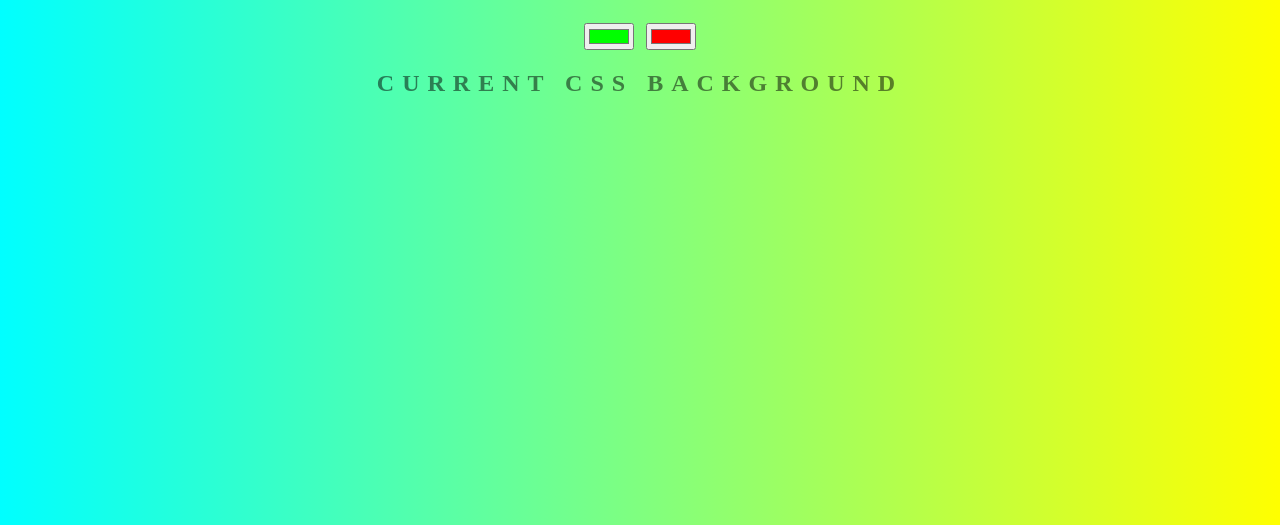
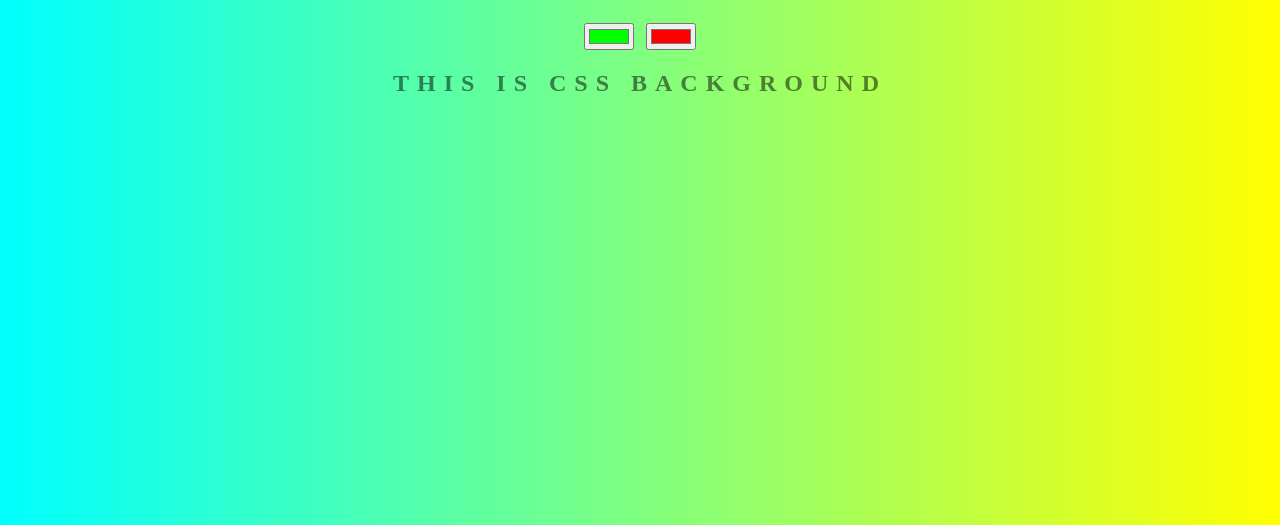
Before and after one commit to teodoravadani/background-generator, a plain HTML site: page index.html in a window 1280 px wide. Shown: the part 275-800 px from the top of the page. Drawn offline with Linux system fonts and the light colour scheme.

Commit message:
changing text

```diff
--- a/index.html
+++ b/index.html
@@ -8,7 +8,7 @@
 	<h1>Awesome Background </h1> <br> <h1> Gradient Generator</h1>
 	<input class="color1" type="color" name="color1" value="#00ff00">
 	<input class="color2" type="color" name="color2" value="#ff0000">
-	<h2>Current CSS Background</h2>
+	<h2>This is CSS Background</h2>
 	<h3></h3>
 	<script type="text/javascript" src="script.js"></script>
 
```
